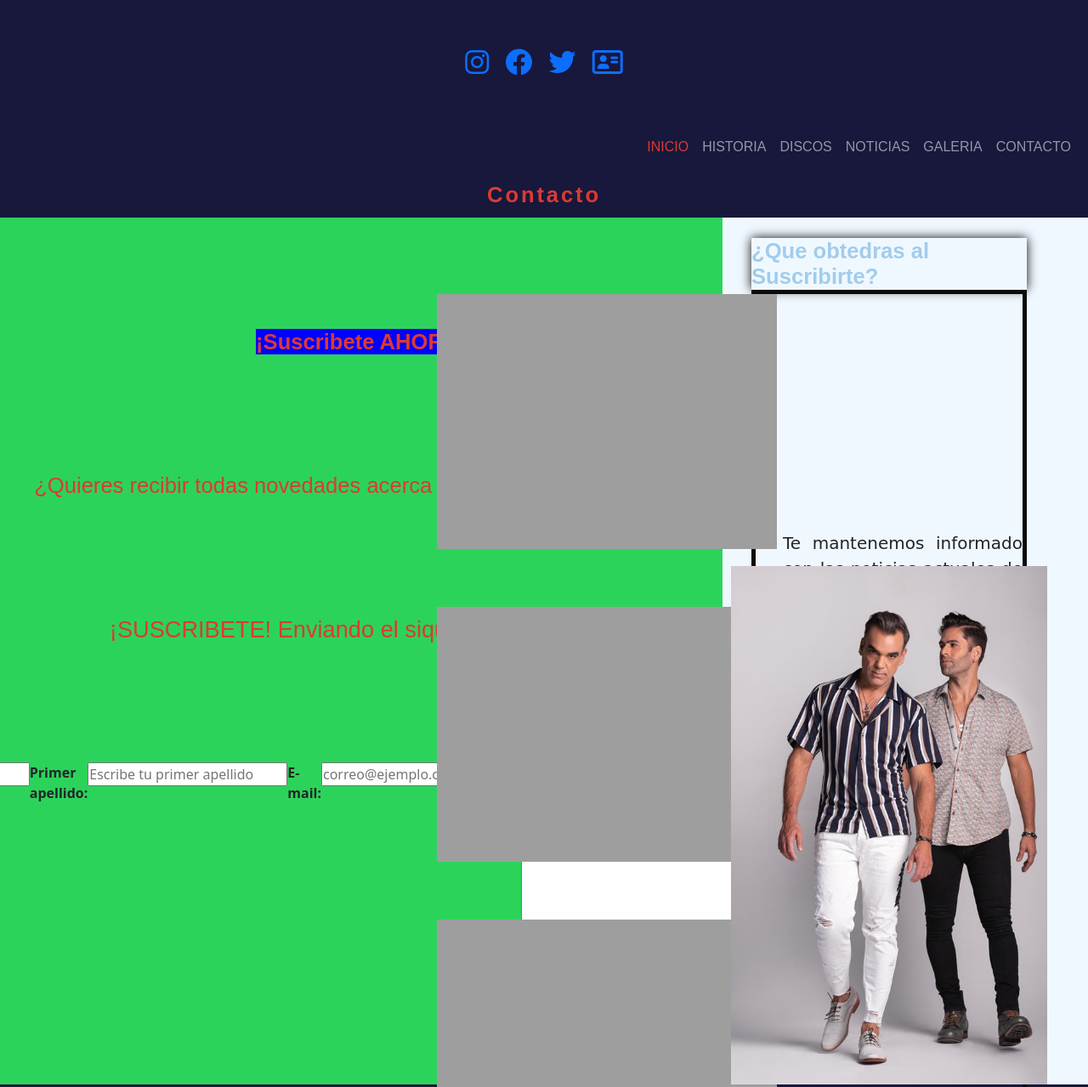
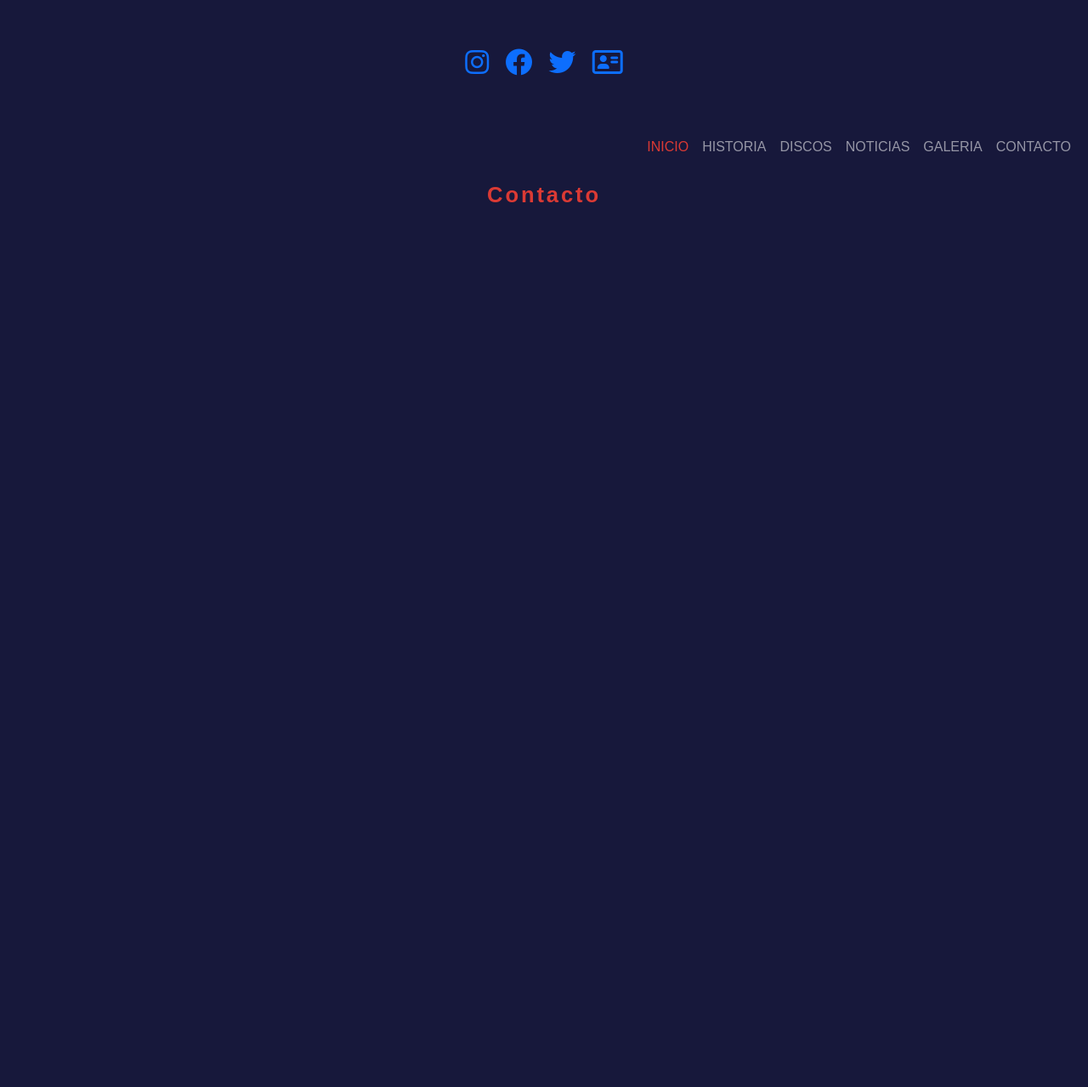
Before and after one commit to GaboxD7/bandaDeRock, a website: page contacto.html in a window 1280 px wide. Shown: the part 904-2183 px from the top of the page at 85% size. After the commit the page ends 1160 px from the top, so only its background shows below. Drawn offline with nearby package versions, Linux system fonts and the light colour scheme.

Commit message:
Index Actualizado y Responsive, Falta contacto

```diff
--- a/contacto.html
+++ b/contacto.html
@@ -147,46 +147,3 @@
         </nav>
 </header>
       <div class="tituloG"> <h2>Contacto</h2></div>
-      <div class="containerContacto" >
-
-
-
-
-              <div  class="contacto">
-                <h2>¡Suscribete AHORA!</h2>
-                <h3>¿Quieres recibir todas novedades acerca de caramelos de cianuro?</h3>
-                <h4>¡SUSCRIBETE! </>Enviando el siquiente formulario:</h4>
-                <form action="">
-
-                  <div><label for="nombre" class="input"><strong>Primer nombre</strong></label></div>
-                  <div><input  type="text" id="nombre" placeholder="Escribe tu primer nombre" required></div>
-                  <div><label for="Apellido"><strong>Primer apellido:</strong> </label></div>
-                  <div><input type="text"  id="Apellido" placeholder="Escribe tu primer apellido"></div>
-                  <div><label for="correo"><strong>E-mail:</strong></label></div>
-                  <div><input type="email" id="correo" placeholder="correo@ejemplo.com" required></div>
-                  <div><textarea name="message" rows="10" cols="30" placeholder="Ingresa tu comentario..."></textarea> </div>
-                  <div><input type="submit" value=Suscribirme></div>
-                  <div><input type="reset" value="Vaciar campos"></div>
-                </form>
-
-
-          </div>
-
-
-
-
-          <article class="sugerencia">
-            <h2>¿Que obtedras al Suscribirte?</h2>
-                <ul>
-                    <li class="lista">Te mantenemos informado con las noticias actuales de las bandas.</li>
-                    <li class="lista">Podras conocer y mantener con mas detalle cada novedad.</li>
-                    <li class="lista">Tambien podrias participar por entradas a sus proximos conciertos.</li>
-                    <li class="lista">Siempre estaremos actualizando nuestras Galeria para que tengas lo mas nuevo</li>
-                    <li class="lista">No olvides que somos solo una cuenta fan igual que tu y ambos mostraremos</li>
-                </ul>
-        </article>
-        <div class="img"></div>
-        </div>
-
-
-      </div>
--- a/scss/components/_contacto.scss
+++ b/scss/components/_contacto.scss
@@ -1,85 +1,86 @@
 /* ----------------------------------------Contacto Grid ------------------------------------------------ */
 /* ----------------------------------------Contacto Grid ------------------------------------------------ */
-.containerContacto { display: grid;
-    grid-template-columns: 1fr 1fr 1fr;
-    grid-template-rows: 400px 300px 300px;
-    gap: 10px 10px;
-    grid-auto-flow: row;
-    grid-template-areas:
+// .containerContacto { display: grid;
+//     grid-template-columns: 1fr 1fr 1fr;
+//     grid-template-rows: 400px 300px 300px;
+//     gap: 10px 10px;
+//     grid-auto-flow: row;
+//     grid-template-areas:
 
-    "contacto contacto sugerencia "
-    "contacto contacto img "
-    "contacto contacto img";
+//     "contacto contacto sugerencia "
+//     "contacto contacto img "
+//     "contacto contacto img";
 
-    width: 100%;
-      height: 100%;
-     background-color: aliceblue;
+//     width: 100%;
+//       height: 100%;
+//      background-color: aliceblue;
 
-}
+// }
 
-/* ----------------------------------    C O N T A C T O    ------------------------------------------------- */
+// /* ----------------------------------    C O N T A C T O    ------------------------------------------------- */
 
- .sugerencia {grid-area: sugerencia;
-  display: flex;
-  flex-direction: column;
-justify-content:space-around;
-align-items:center;
-margin-right: 3rem;
-font-family: 'Audiowide', cursive;
-padding: 1.5rem;
- h2{
-    margin-bottom: 0rem;
-    color: #a1ccec;
-    box-shadow:0 0 12px rgb(5, 8, 5);
- }
-}
+//  .sugerencia {grid-area: sugerencia;
+//   display: flex;
+//   flex-direction: column;
+// justify-content:space-around;
+// align-items:center;
+// margin-right: 3rem;
+// font-family: 'Audiowide', cursive;
+// padding: 1.5rem;
+//  h2{
+//     margin-bottom: 0rem;
+//     color: #a1ccec;
+//     box-shadow:0 0 12px rgb(5, 8, 5);
+//  }
+// }
 
 
-.sugerencia ul {
-    list-style:url("https://icongr.am/octicons/check-circle.svg?size=15&color=26858c");
-    text-align:justify;
-    font-family: 'Audiowide', cursive;
-    font-size: 20px;
-    border: #0a0a0a solid 5px;
-}
+// .sugerencia ul {
+//     list-style:url("https://icongr.am/octicons/check-circle.svg?size=15&color=26858c");
+//     text-align:justify;
+//     font-family: 'Audiowide', cursive;
+//     font-size: 20px;
+//     border: #0a0a0a solid 5px;
+// }
 
-.img {grid-area: img;
- background-color: #082032;
-    background-image: url(/imagenes/cdc-Contact.jpg);
-    background-position: center    ;
-    background-size:cover;
-    background-repeat: no-repeat;
-    background-position:top;
-    margin-right: 3rem;}
+// .img {grid-area: img;
+//  background-color: #082032;
+//     background-image: url(/imagenes/cdc-Contact.jpg);
+//     background-position: center    ;
+//     background-size:cover;
+//     background-repeat: no-repeat;
+//     background-position:top;
+//     margin-right: 3rem;}
 
 
-.contacto { grid-area: contacto;
-    background-color:#2cd35b;
-    display: flex;
-    flex-direction: column;
-    justify-content: space-evenly;
-    align-items: center;
-    h2{
-        background-color: blue;
-align-self:center;
-justify-content: flex-end;
-font-family: 30px   ;
-    }
-}
+// .contacto { grid-area: contacto;
+//     background-color:#2cd35b;
+//     display: flex;
+//     flex-direction: column;
+//     justify-content: space-evenly;
+//     align-items: center;
+//     h2{
+//         background-color: blue;
+// align-self:center;
+// justify-content: flex-end;
+// font-family: 30px   ;
+//     }
+// }
 
-.formularioBorde{ display: flex;
-    border: rgb(149, 205, 238);
-    border-radius: 2em;
-    width: 100%;
-    height: 100%;
-    padding: 20px;
-    background-color: #29b4b4;
-    margin-top: 5%;
-    margin-left: 180px;
-    border-style: outset;
-    line-height: 30px;
-    height: 620px;
-    }
+// .formularioBorde{ display: flex;
+//     border: rgb(149, 205, 238);
+//     border-radius: 2em;
+//     width: 100%;
+//     height: 100%;
+//     padding: 20px;
+//     background-color: #29b4b4;
+//     margin-top: 5%;
+//     margin-left: 180px;
+//     border-style: outset;
+//     line-height: 30px;
+//     height: 620px;
+//     }
+
 .body-img {
     background-image: url(../imagenes/bg-cdc.jpg);
     background-attachment: fixed;
--- a/scss/components/_gallery.scss
+++ b/scss/components/_gallery.scss
@@ -2,8 +2,8 @@
 .gallery-container {
 	display: grid;
 	grid-template-columns: 1fr 1fr;
-	grid-auto-rows: 7em;
-	gap: 0.050em;
+	// grid-auto-rows: 7rem;
+	// gap: 0.050rem;
 }
 .gallery-item {
 	position: relative;
@@ -94,7 +94,7 @@
 		grid-template-columns: 1fr 1fr 1fr 1fr 1fr;
 		grid-auto-rows: 7em;
 		gap: 0.2em;
-		margin: 2em;
+		margin: 2rem;
 	}
 	.gallery-item {
 		&:nth-child(1) {
```
Also changed, not shown: css/style.css, 1 other file.
